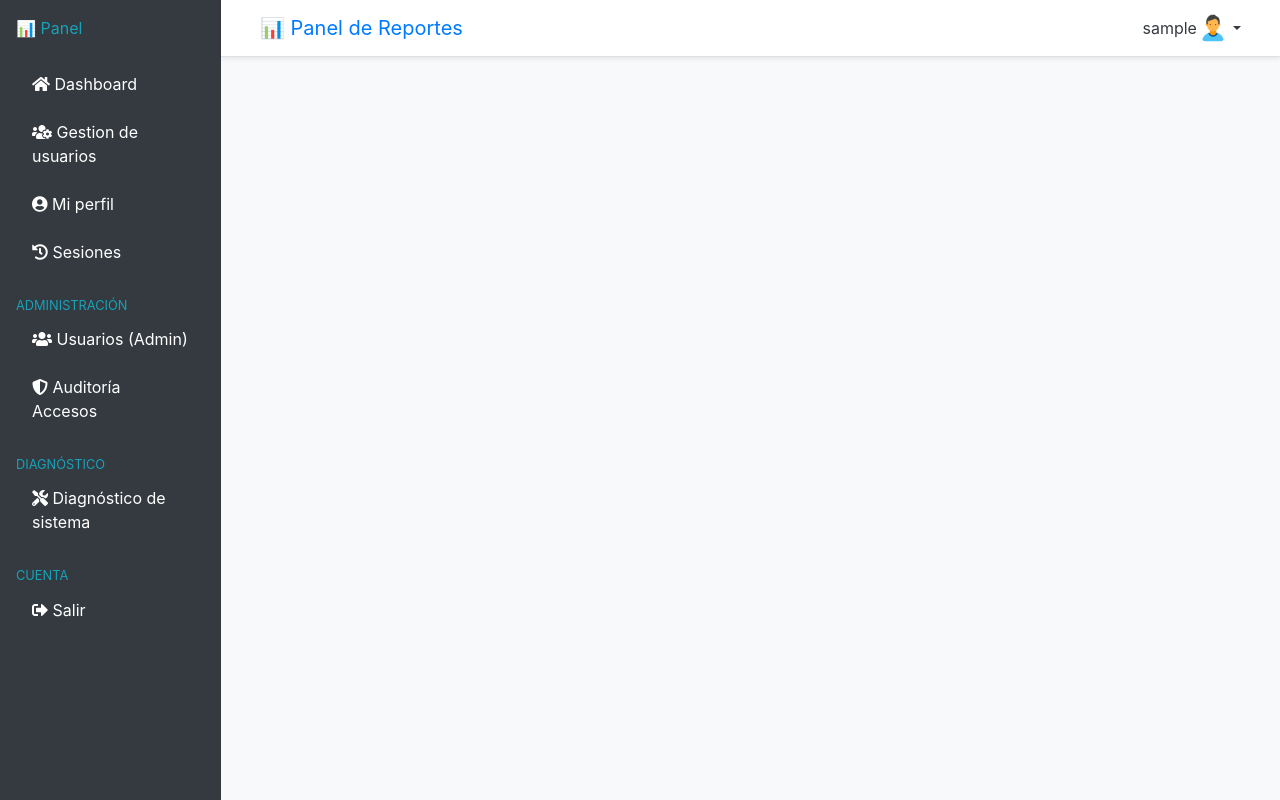
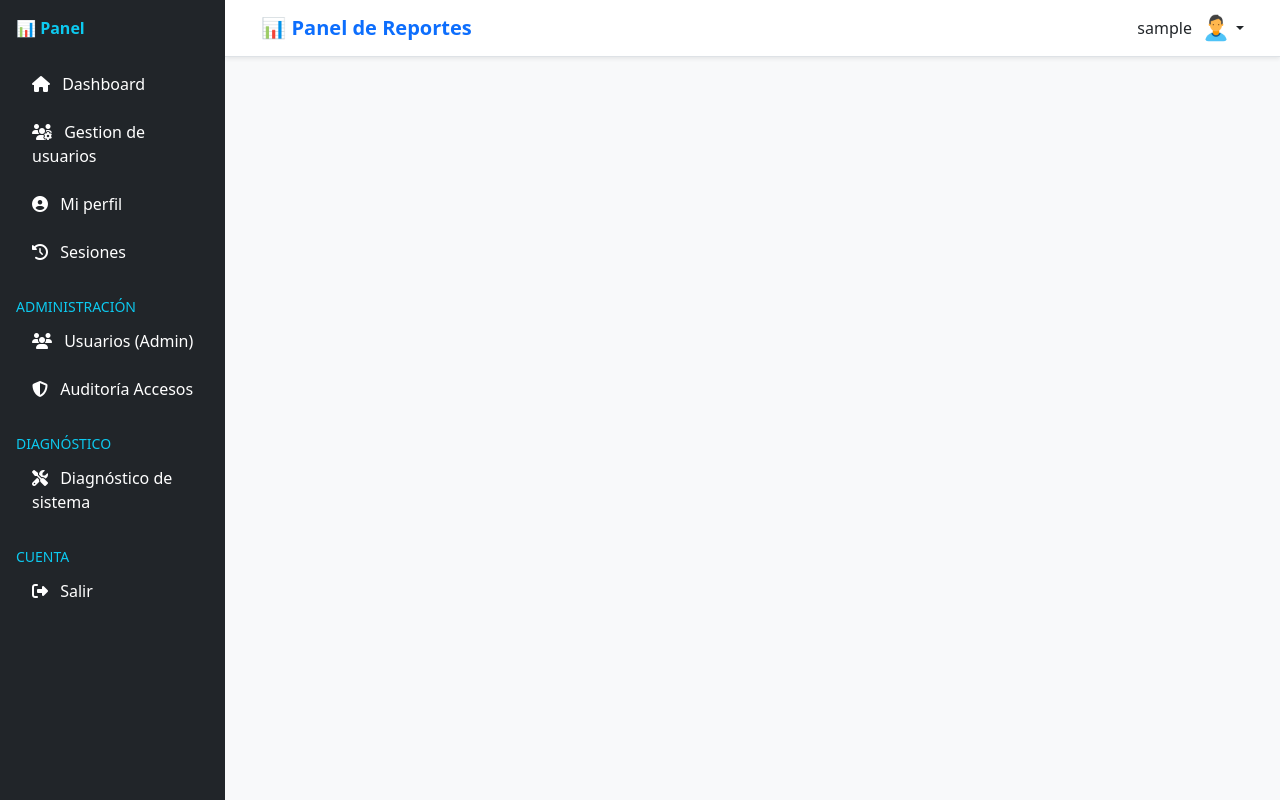
Before and after one commit to NacAbarca/report-dashboard, a PHP site: page /components/layout_start.php in a window 1280 px wide. Run offline with PHP 8.4, Linux system fonts and the light colour scheme; the visitor is signed in with stand-in values (Sample User, id 1); some libraries are stand-ins or nearby versions.

Commit message:
✅ Descripción interna del commit: Reemplazo completo de Bootstrap y FontAwesome por CDN
Consolidación de módulos toast.js, alertas.js, notifier.js

Refactor layout_start.php + layout_end.php para producción

Implementación de require_secure_view() con roles múltiples

Toasts + Alerts activos vía parámetros GET

make_securepage.php CLI tool funcional

Interfaz final validada en hosting: marketingsordas.com

```diff
--- a/components/layout_start.php
+++ b/components/layout_start.php
@@ -16,8 +16,8 @@
     <!-- <meta http-equiv="Content-Security-Policy" content="script-src 'self'; object-src 'none'; base-uri 'self'"> -->
     <title><?= $page_title ?? 'Panel de Reportes' ?></title>
     <meta name="viewport" content="width=device-width, initial-scale=1">
-    <link href="/vendor/bootstrap/css/bootstrap.min.css" rel="stylesheet">
-    <link href="/vendor/fontawesome/css/all.min.css" rel="stylesheet">
+    <link href="https://cdn.jsdelivr.net/npm/bootstrap@5.3.5/dist/css/bootstrap.min.css" rel="stylesheet" integrity="sha384-SgOJa3DmI69IUzQ2PVdRZhwQ+dy64/BUtbMJw1MZ8t5HZApcHrRKUc4W0kG879m7" crossorigin="anonymous">
+    <link href="https://cdn.jsdelivr.net/npm/@fortawesome/fontawesome-free@6.7.2/css/all.min.css" rel="stylesheet" crossorigin="anonymous">
     <link href="/assets/css/custom.css" rel="stylesheet">
     <link href="/assets/css/snackbar.css" rel="stylesheet">
 
--- a/login.php
+++ b/login.php
@@ -15,8 +15,8 @@ $success = $_GET['msg'] ?? '';
   <meta charset="UTF-8">
   <title>Iniciar sesión - Panel de Reportes</title>
   <meta name="viewport" content="width=device-width, initial-scale=1">
-  <link href="/vendor/bootstrap/css/bootstrap.min.css" rel="stylesheet">
-  <link href="/vendor/fontawesome/css/all.min.css" rel="stylesheet">
+  <link href="https://cdn.jsdelivr.net/npm/bootstrap@5.3.5/dist/css/bootstrap.min.css" rel="stylesheet" integrity="sha384-SgOJa3DmI69IUzQ2PVdRZhwQ+dy64/BUtbMJw1MZ8t5HZApcHrRKUc4W0kG879m7" crossorigin="anonymous">
+  <link href="https://cdn.jsdelivr.net/npm/@fortawesome/fontawesome-free@6.7.2/css/all.min.css" rel="stylesheet" crossorigin="anonymous">
   <link href="/assets/css/custom.css" rel="stylesheet">
 </head>
 
```
